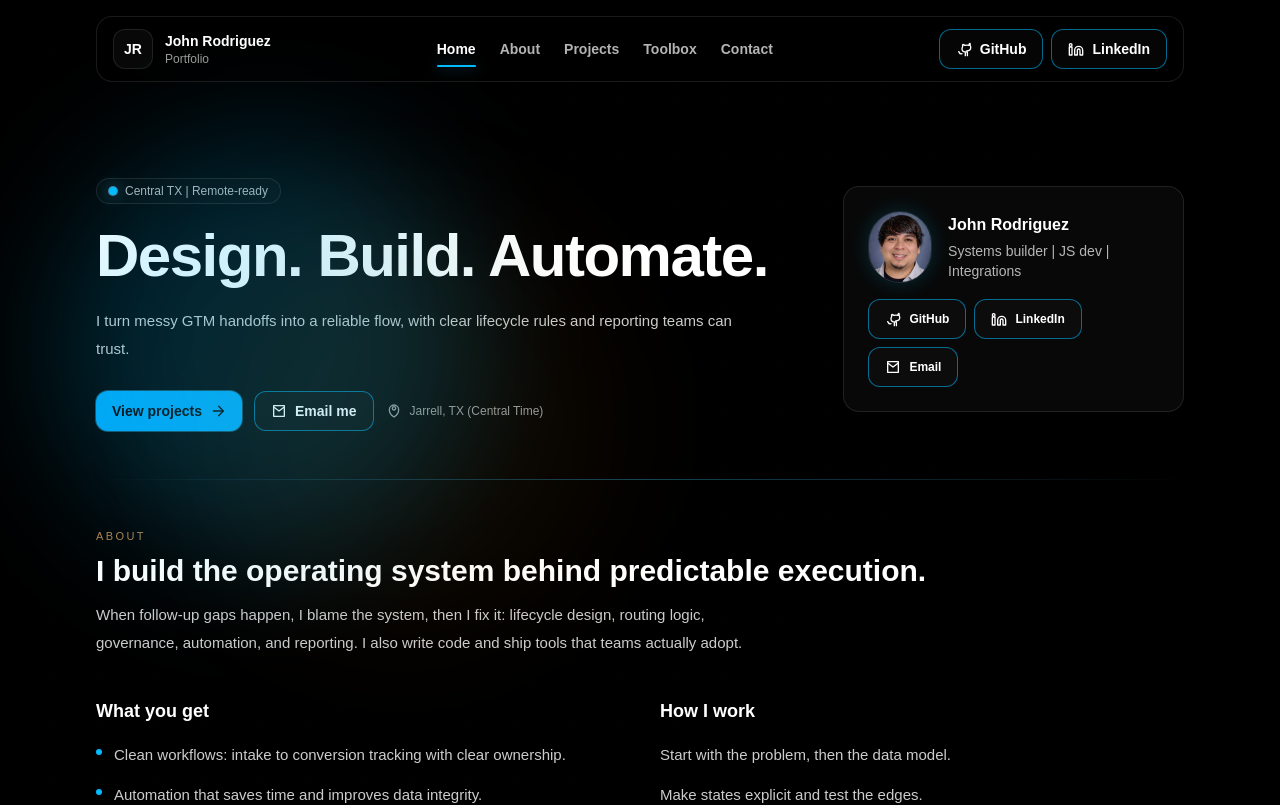
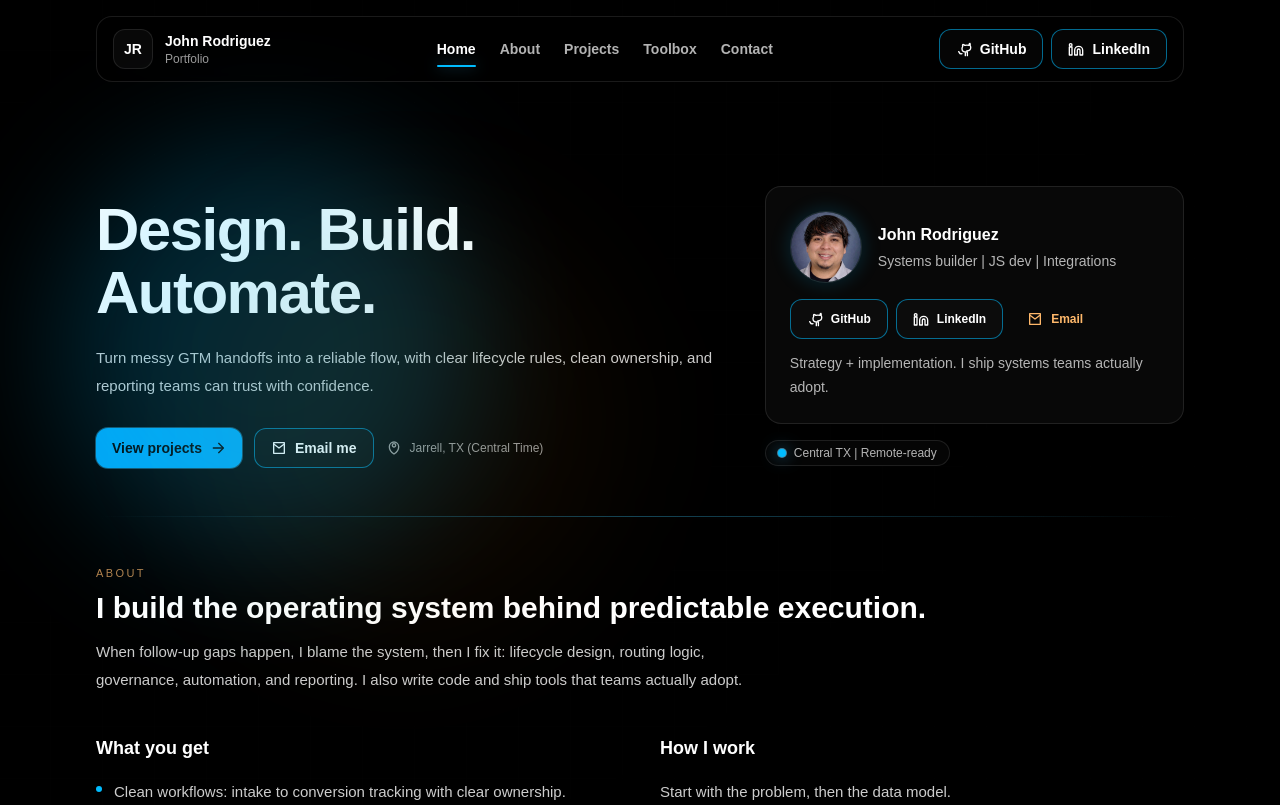
Before and after one commit to OS-DevSource/john-rodriguez-portfolio, a Next.js app: page / in a window 1280 px wide. Shown: the top 805 px of the page. Built offline with nearby package versions, Linux system fonts and the light colour scheme.

Commit message:
fix: restore desktop profile card behavior and move hero availability pill

```diff
--- a/src/app/page.js
+++ b/src/app/page.js
@@ -27,8 +27,9 @@ const COPY = {
   name: "John Rodriguez",
   headline: "Systems builder | JS dev | Integrations",
   titleOneLine: "Systems builder | JS dev | Integrations",
+  signal: "Strategy + implementation. I ship systems teams actually adopt.",
   subhead:
-    "I turn messy GTM handoffs into a reliable flow, with clear lifecycle rules and reporting teams can trust.",
+    "Turn messy GTM handoffs into a reliable flow, with clear lifecycle rules, clean ownership, and reporting teams can trust with confidence.",
   location: "Jarrell, TX (Central Time)",
   email: "os.devsource@gmail.com",
   github: "https://github.com/OS-DevSource",
@@ -253,9 +254,25 @@ function SectionTitle({ eyebrow, title, subtitle, tone = "ice" }) {
   );
 }
 
-function ProfileSummary({ mailto, showHeroCtas = false, onViewProjects }) {
+function AvailabilityPill() {
   return (
-    <Card interactive className="max-w-md border-white/8 bg-white/[0.02] max-md:max-w-full">
+    <div className="inline-flex items-center gap-2 rounded-full border border-white/10 bg-white/[0.02] px-3 py-1 text-xs text-white/70">
+      <span className="h-2 w-2 rounded-full bg-sky-400 ring-1 ring-sky-300/55 shadow-[0_0_16px_rgba(56,189,248,0.76)]" />
+      Central TX | Remote-ready
+    </div>
+  );
+}
+
+function ProfileSummary({ mailto, showHeroCtas = false, onViewProjects, variant = "mobile" }) {
+  const isDesktop = variant === "desktop";
+  return (
+    <Card
+      interactive
+      className={cx(
+        "border-white/8 bg-white/[0.02] max-md:max-w-full",
+        isDesktop ? "md:max-w-none" : "max-w-md"
+      )}
+    >
       <div className="flex items-center gap-4">
         <div className="relative">
           <div className="absolute -inset-1 rounded-full bg-sky-400/12 blur" />
@@ -295,8 +312,11 @@ function ProfileSummary({ mailto, showHeroCtas = false, onViewProjects }) {
         <Button
           as="a"
           href={mailto}
-          variant="secondary"
-          className="h-9 border-sky-400/40 px-3 text-xs hover:border-sky-300/55"
+          variant={isDesktop ? "tertiary" : "secondary"}
+          className={cx(
+            "h-9 px-3 text-xs",
+            isDesktop ? null : "border-sky-400/40 hover:border-sky-300/55"
+          )}
         >
           <Icon name="mail" className="h-4 w-4" /> Email
         </Button>
@@ -309,6 +329,8 @@ function ProfileSummary({ mailto, showHeroCtas = false, onViewProjects }) {
           </Button>
         </div>
       ) : null}
+
+      {isDesktop ? <div className="mt-3 text-sm leading-6 text-white/70">{COPY.signal}</div> : null}
     </Card>
   );
 }
@@ -588,13 +610,8 @@ export default function PortfolioPage() {
                 <div className="pointer-events-none absolute -left-10 -top-10 hidden h-[420px] w-[420px] rounded-full bg-sky-400/[0.20] blur-3xl md:block" />
                 <div className="pointer-events-none absolute left-24 top-8 hidden h-[420px] w-[420px] rounded-full bg-orange-400/[0.05] blur-3xl md:block" />
 
-                <div className="grid gap-10 max-md:gap-6 md:grid-cols-[1.35fr_0.65fr] md:items-start">
+                <div className="grid gap-10 max-md:gap-6 md:grid-cols-[1.2fr_0.8fr] md:items-start">
                   <div className="min-w-0">
-                    <div className="inline-flex items-center gap-2 rounded-full border border-white/10 bg-white/[0.02] px-3 py-1 text-xs text-white/70">
-                      <span className="h-2 w-2 rounded-full bg-sky-400 ring-1 ring-sky-300/55 shadow-[0_0_16px_rgba(56,189,248,0.76)]" />
-                      Central TX | Remote-ready
-                    </div>
-
                     <h1
                       className={cx(
                         TOKENS.h1,
@@ -607,7 +624,15 @@ export default function PortfolioPage() {
                     <p className={cx(TOKENS.body, "mt-5 max-w-2xl max-md:mt-4 max-md:max-w-full")}>{COPY.subhead}</p>
 
                     <div className="mt-5 md:hidden">
-                      <ProfileSummary mailto={mailto} showHeroCtas onViewProjects={() => go("projects")} />
+                      <ProfileSummary
+                        mailto={mailto}
+                        variant="mobile"
+                        showHeroCtas
+                        onViewProjects={() => go("projects")}
+                      />
+                      <div className="mt-4">
+                        <AvailabilityPill />
+                      </div>
                     </div>
 
                     <div className="mt-7 hidden flex-wrap items-center gap-3 md:flex">
@@ -624,7 +649,10 @@ export default function PortfolioPage() {
                   </div>
 
                   <div className="hidden min-w-0 md:block md:pt-2">
-                    <ProfileSummary mailto={mailto} />
+                    <ProfileSummary mailto={mailto} variant="desktop" />
+                    <div className="mt-4">
+                      <AvailabilityPill />
+                    </div>
                   </div>
                 </div>
               </div>
```
